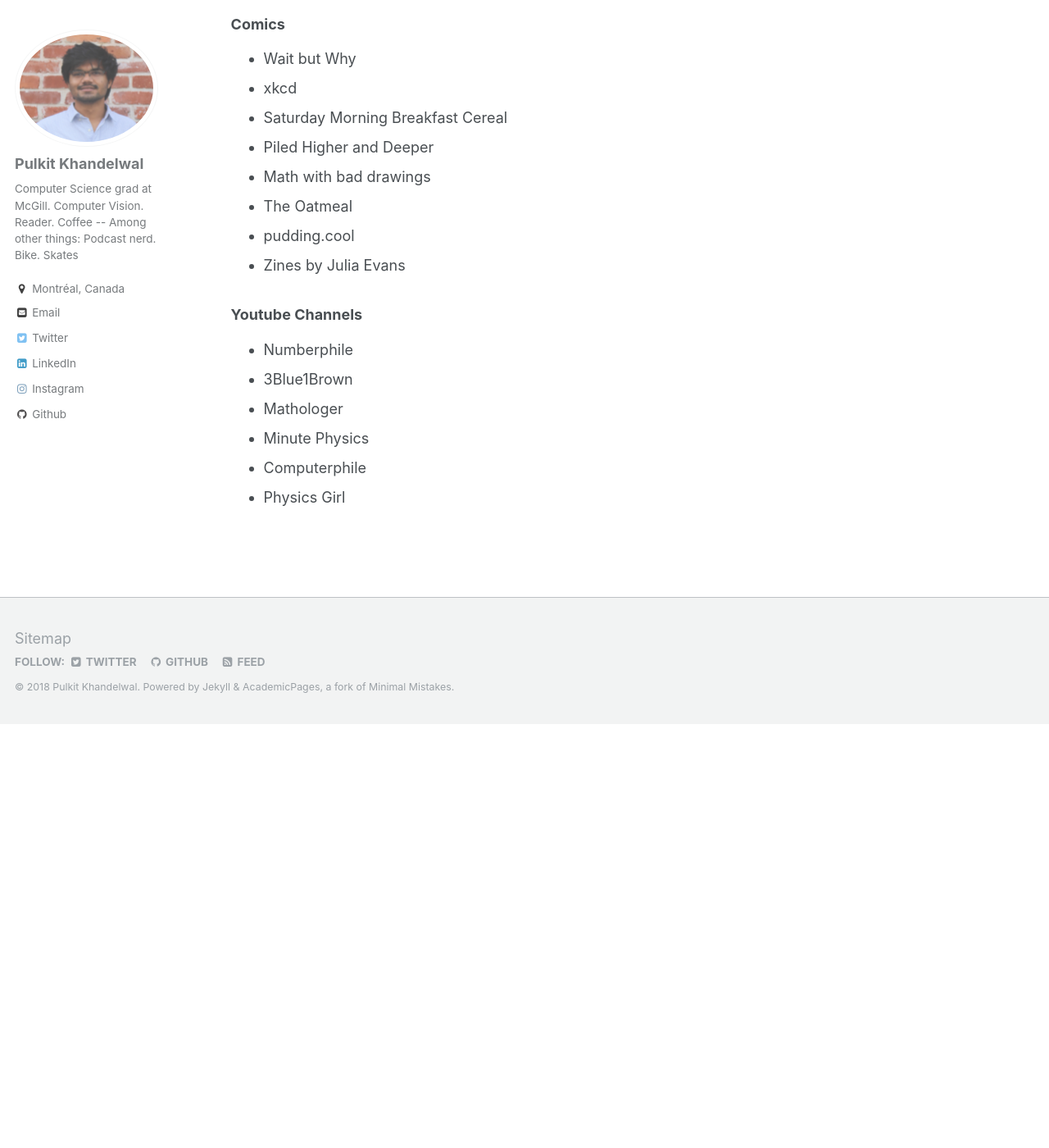
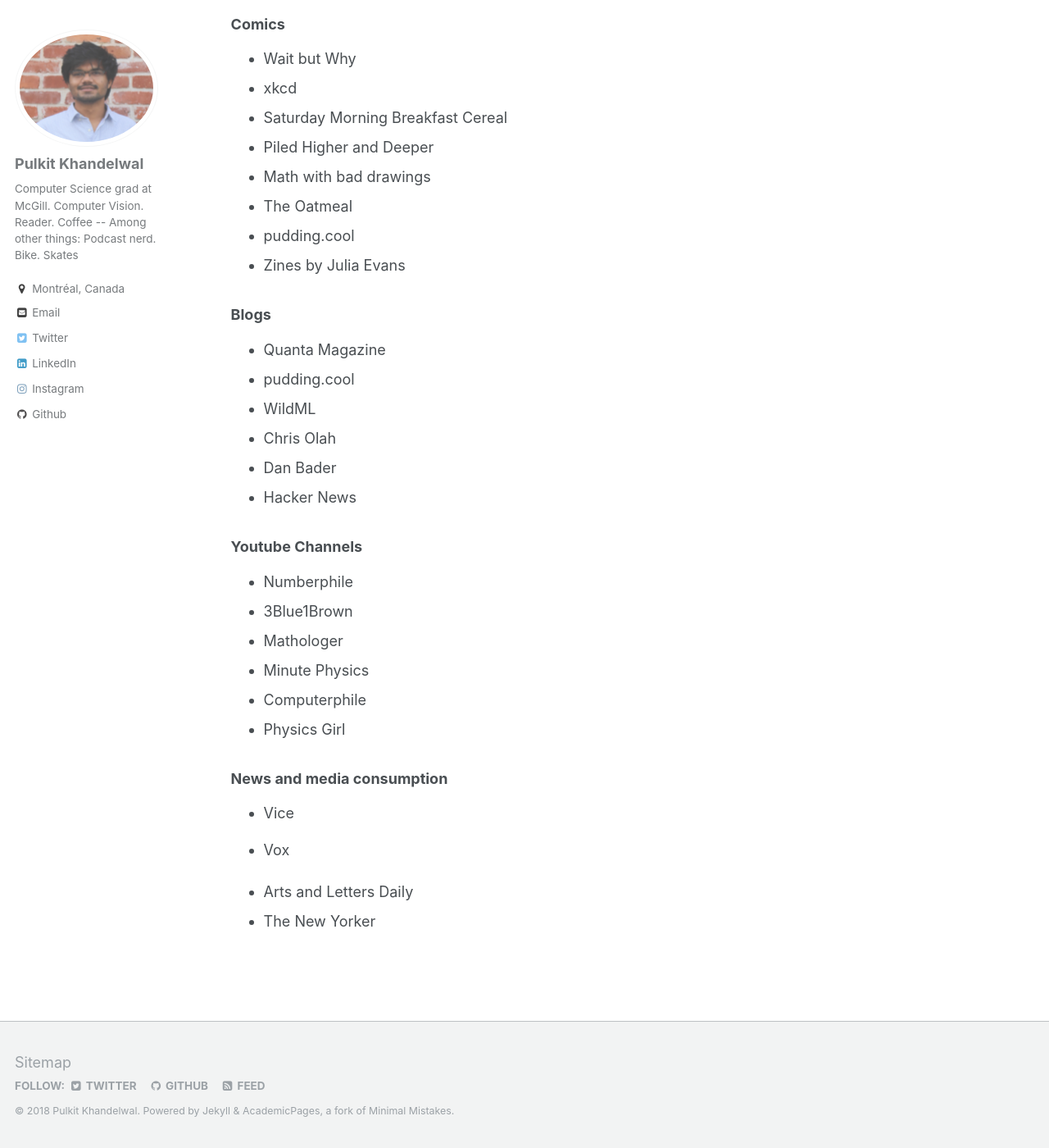
Before and after one commit to Pulkit-Khandelwal/pulkit-khandelwal.github.io, a Jekyll site: the page built from _pages/websites.md, in a window 1280 px wide and 1400 px high, scrolled down 482 px. Shown: the whole window at 82% size. Built offline with Jekyll 4.4.1, drawn with Linux system fonts in a browser that asks for light colours; before the commit the page ends 1365 px from its top, so only the background shows below that.

Commit message:
Update websites.md

```diff
--- a/_pages/websites.md
+++ b/_pages/websites.md
@@ -25,6 +25,13 @@
 * pudding.cool
 * Zines by Julia Evans
 
+### Blogs
+* Quanta Magazine
+* pudding.cool
+* WildML
+* Chris Olah
+* Dan Bader
+* Hacker News
 
 ### Youtube Channels
 * Numberphile
@@ -33,3 +40,10 @@
 * Minute Physics
 * Computerphile
 * Physics Girl
+
+### News and media consumption
+* Vice
+* Vox
+
+* Arts and Letters Daily
+* The New Yorker
```
